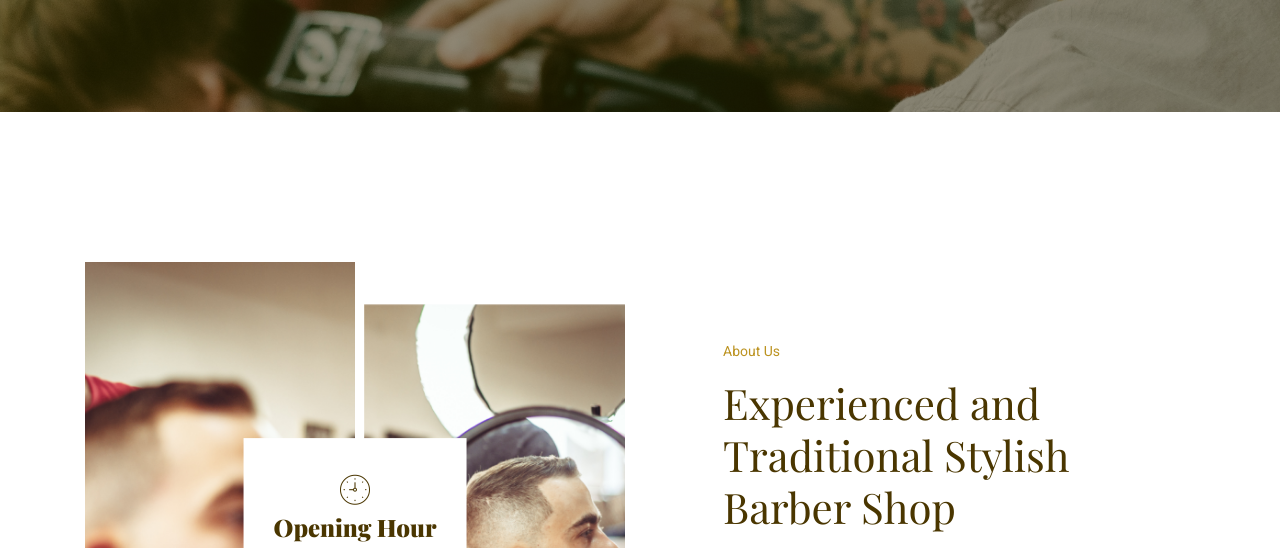
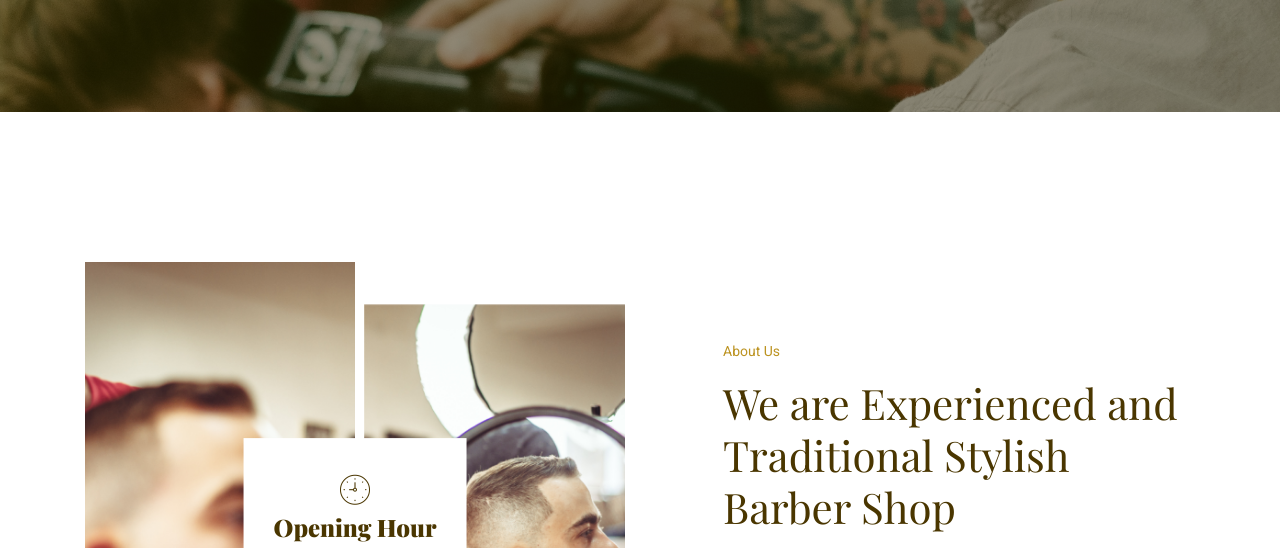
Before and after one commit to ganeshfaterpekar/gitlearning, a plain HTML site: page about.html in a window 1280 px wide. Shown: the part 388-936 px from the top of the page. Drawn offline with nearby package versions, Linux system fonts and the light colour scheme; a web font is replaced by a local one.

Commit message:
Text changes

```diff
--- a/about.html
+++ b/about.html
@@ -110,7 +110,7 @@
                     <div class="about_info">
                         <div class="section_title mb-20px">
                             <span>About Us</span>
-                            <h3>Experienced and <br>
+                            <h3>We are Experienced and <br>
                                     Traditional Stylish <br>
                                     Barber Shop</h3>
                         </div>
```
Also changed, not shown: index.html (+1 -1 lines).
